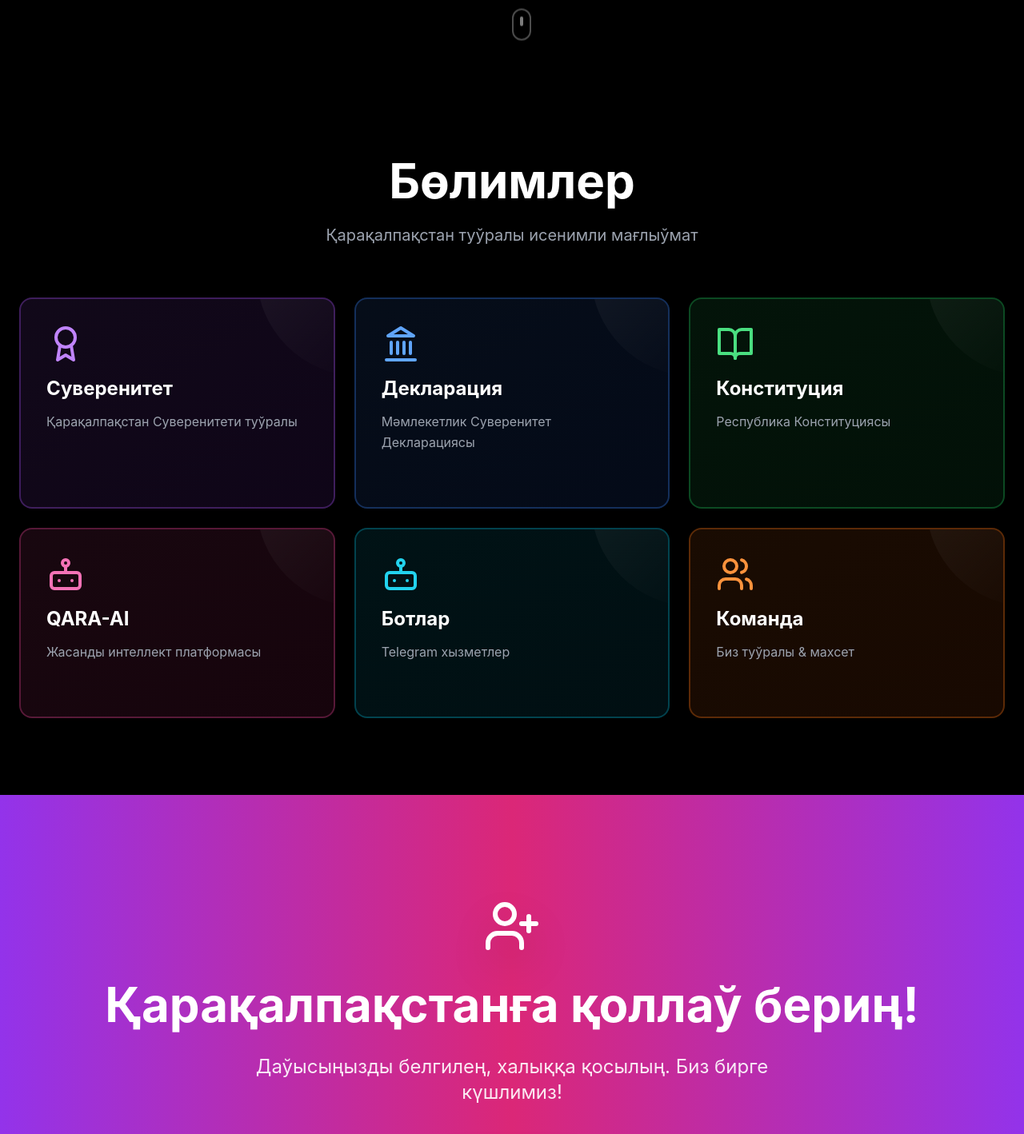
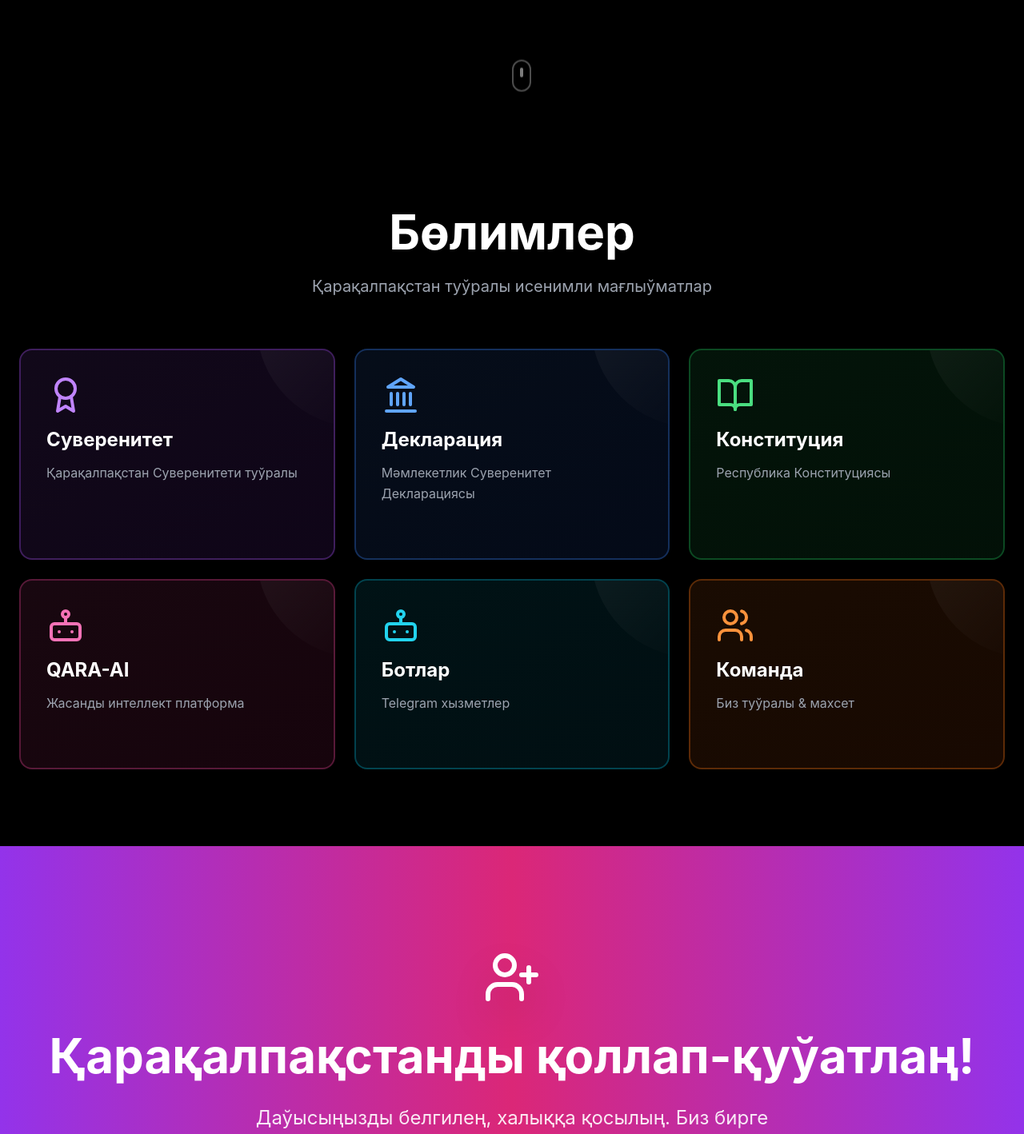
Before and after one commit to Karol594/karakalpakvoice.org, a React (Vite) app: page / in a window 1280 px wide. Shown: the part 700-2118 px from the top of the page at 80% size. Built offline with nearby package versions, Linux system fonts and the light colour scheme; the HTML template or start-up script is replaced by a standard one.

Commit message:
Update Home.jsx

```diff
--- a/src/pages/Home.jsx
+++ b/src/pages/Home.jsx
@@ -4,10 +4,10 @@ import { Bot, Award, Landmark, BookOpen, Users, UserPlus, ArrowRight } from "luc
 
 export default function Home() {
   return (
-    <div className="w-full bg-black text-white">
+    <div className="w-full bg-black text-white pt-16">
 
       {/* HERO */}
-      <section className="relative min-h-screen flex items-center justify-center overflow-hidden pt-16">
+      <section className="relative min-h-screen flex items-center justify-center overflow-hidden">
 
         {/* BACKGROUND */}
         <div
@@ -71,7 +71,7 @@ export default function Home() {
             Бөлимлер
           </h2>
           <p className="text-gray-400 text-xl max-w-2xl mx-auto">
-            Қарақалпақстан туўралы исенимли мағлыўмат
+            Қарақалпақстан туўралы исенимли мағлыўматлар
           </p>
         </div>
 
@@ -106,7 +106,7 @@ export default function Home() {
             title="QARA-AI"
             path="/qara-ai"
             color="pink"
-            description="Жасанды интеллект платформасы"
+            description="Жасанды интеллект платформа"
           />
 
           <Card
@@ -136,7 +136,7 @@ export default function Home() {
           <UserPlus size={72} className="mx-auto mb-8 text-white drop-shadow-2xl" />
 
           <h2 className="text-4xl md:text-6xl font-bold mb-8">
-            Қарақалпақстанға қоллаў бериң!
+            Қарақалпақстанды қоллап-қуўатлаң!
           </h2>
 
           <p className="text-xl md:text-2xl mb-12 text-white/90 max-w-2xl mx-auto leading-relaxed">
```
